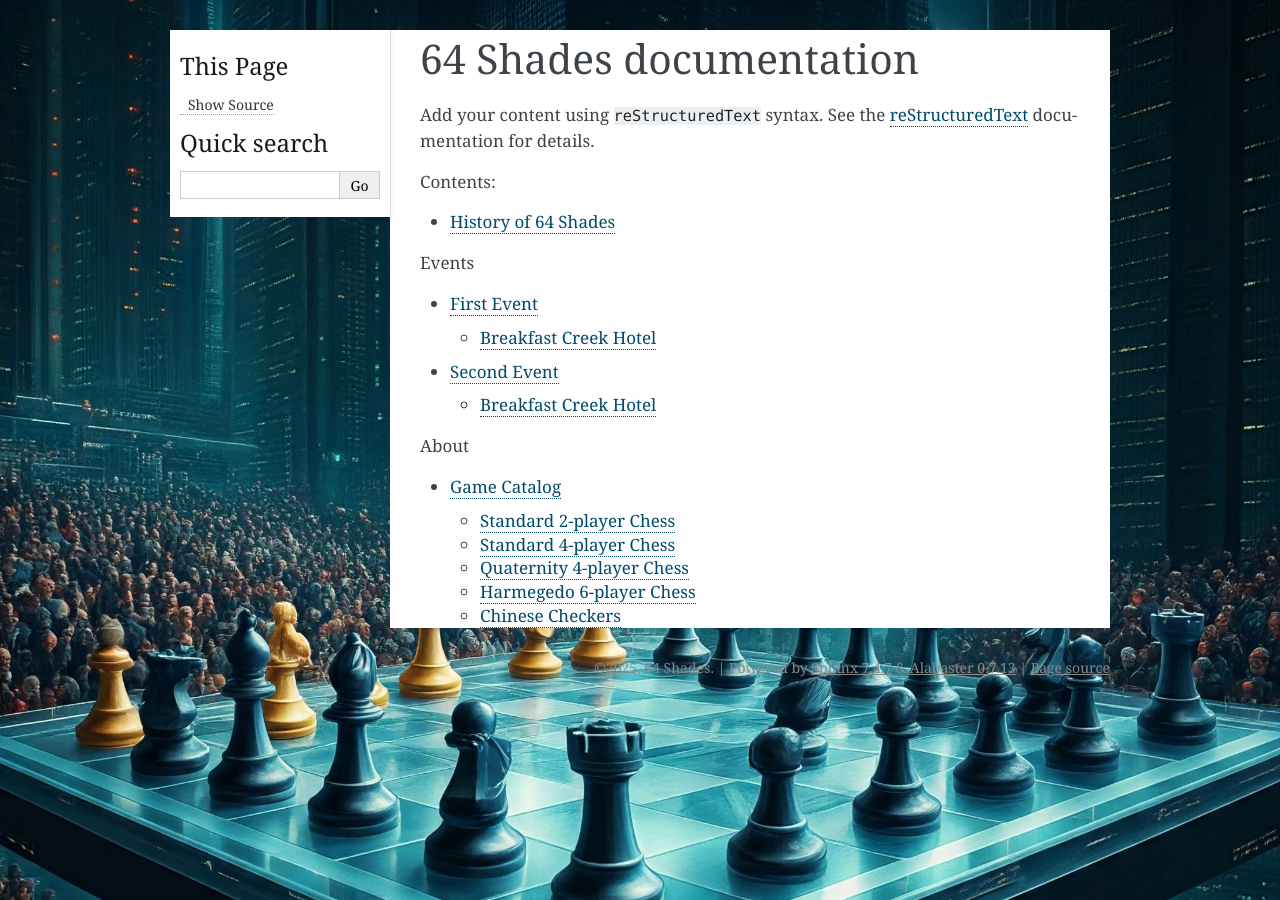
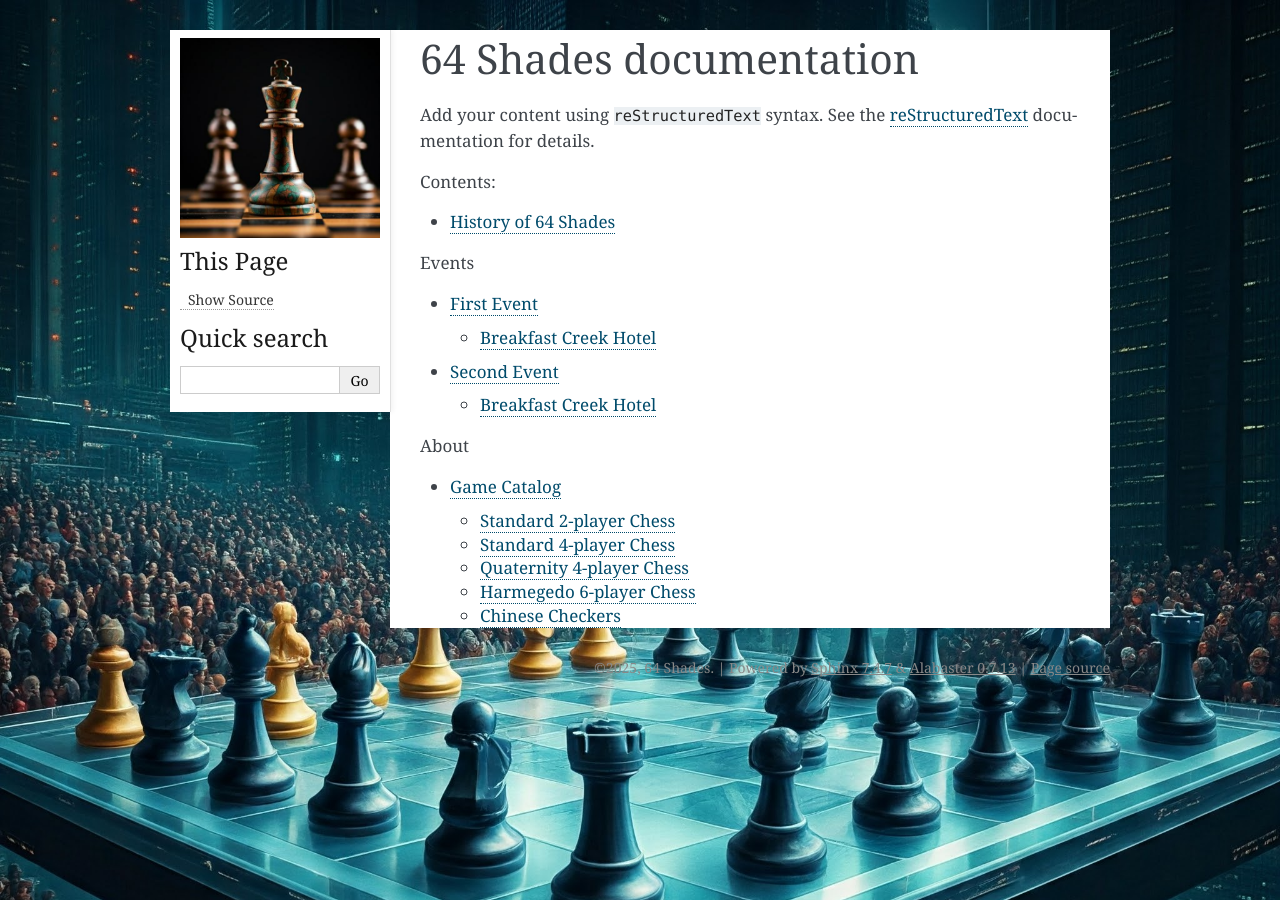
Before and after one commit to 64-shades/64-shades.github.io, a Sphinx documentation site: the page built from doc/source/index.rst, in a window 1280 px wide. Built offline with Sphinx 7.4.7, drawn with Linux system fonts in a browser that asks for light colours.

Commit message:
Add logo (#72)

```diff
--- a/doc/source/conf.py
+++ b/doc/source/conf.py
@@ -24,6 +24,8 @@ exclude_patterns = []  # type: ignore
 html_theme = "alabaster"
 html_static_path = ["_static"]
 
+html_logo = "_static/images/logo.jpeg"
+
 # Add your custom CSS file
 html_css_files = [
     "css/custom.css",
```
Also changed, not shown: doc/source/_static/images/logo.jpeg (added).
